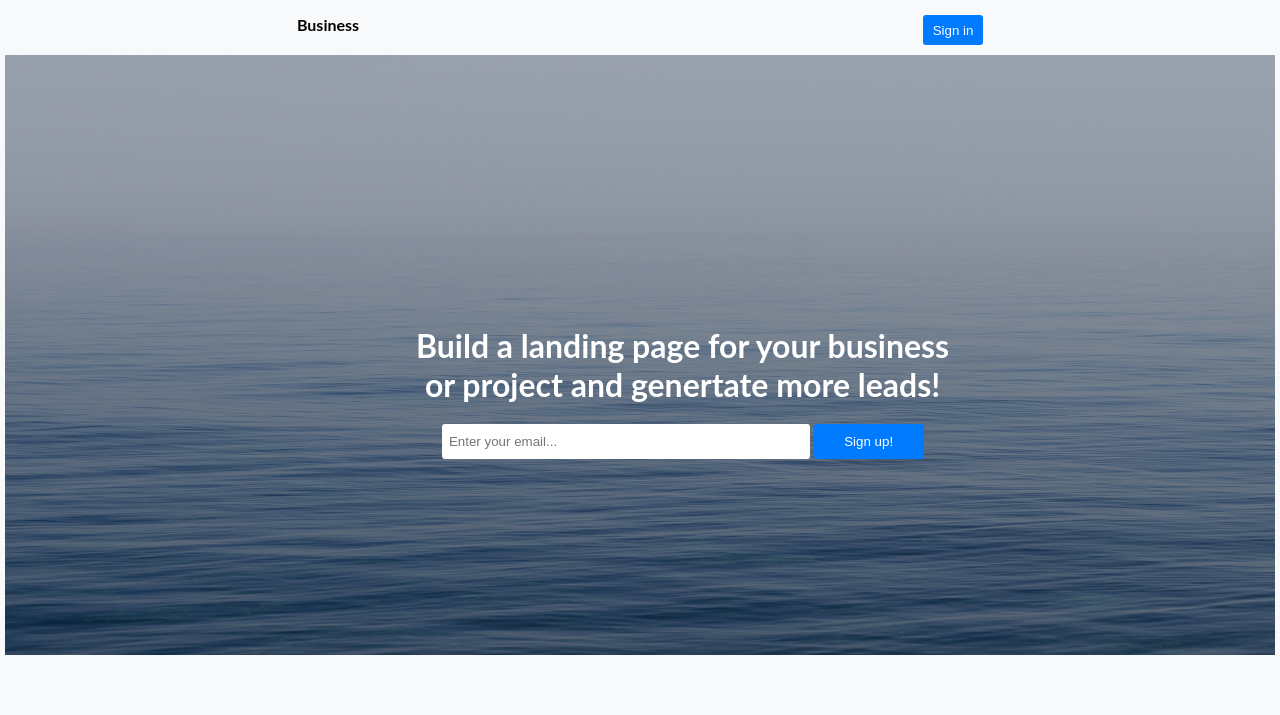
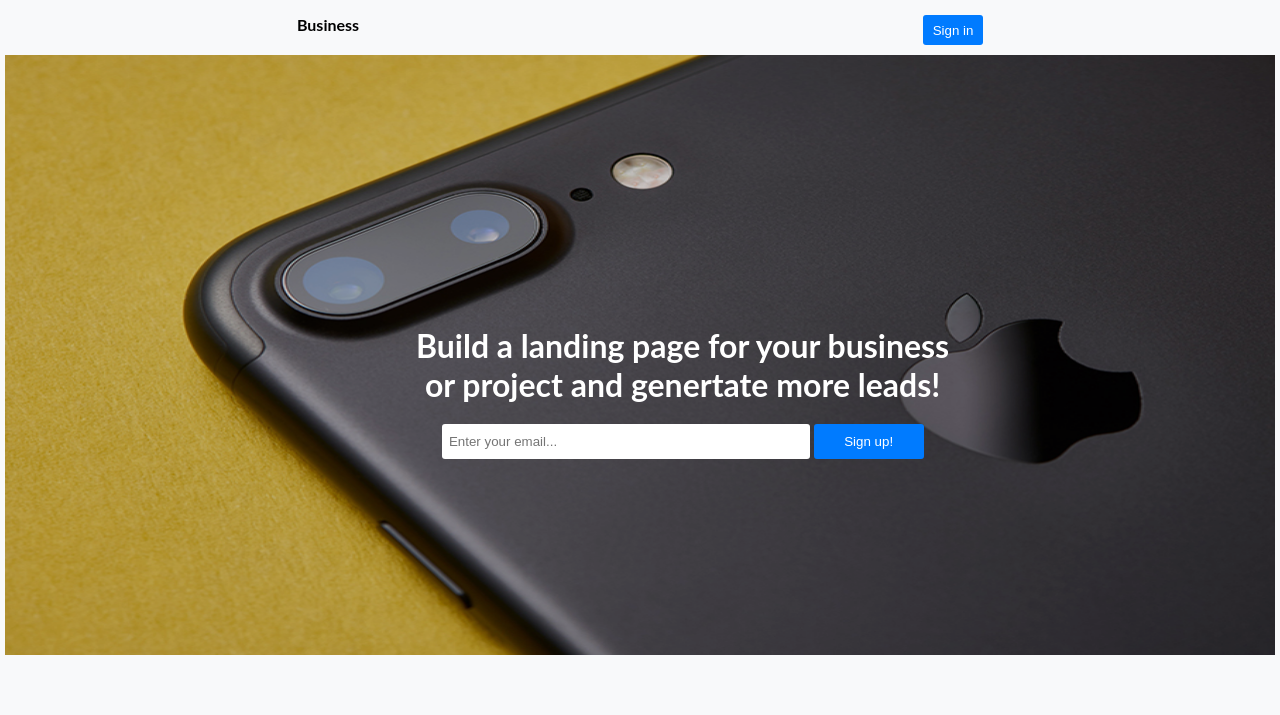
Before and after one commit to AgneBe/demo, a website: page index.html in a window 1280 px wide. Shown: the top 715 px of the page. Drawn offline with Linux system fonts and the light colour scheme.

Commit message:
Update index.html

```diff
--- a/index.html
+++ b/index.html
@@ -19,7 +19,7 @@
     </div>
 
     <div class="second-box">
-      <img src="app/images/bg-masthead.jpg" alt="sea">
+      <img src="app/images/bg-showcase-1.jpg" alt="sea">
       <div class="text">
       <h1>Build a landing page for your business <br> or project and genertate more leads!</h1>
       <form action="#">
```
